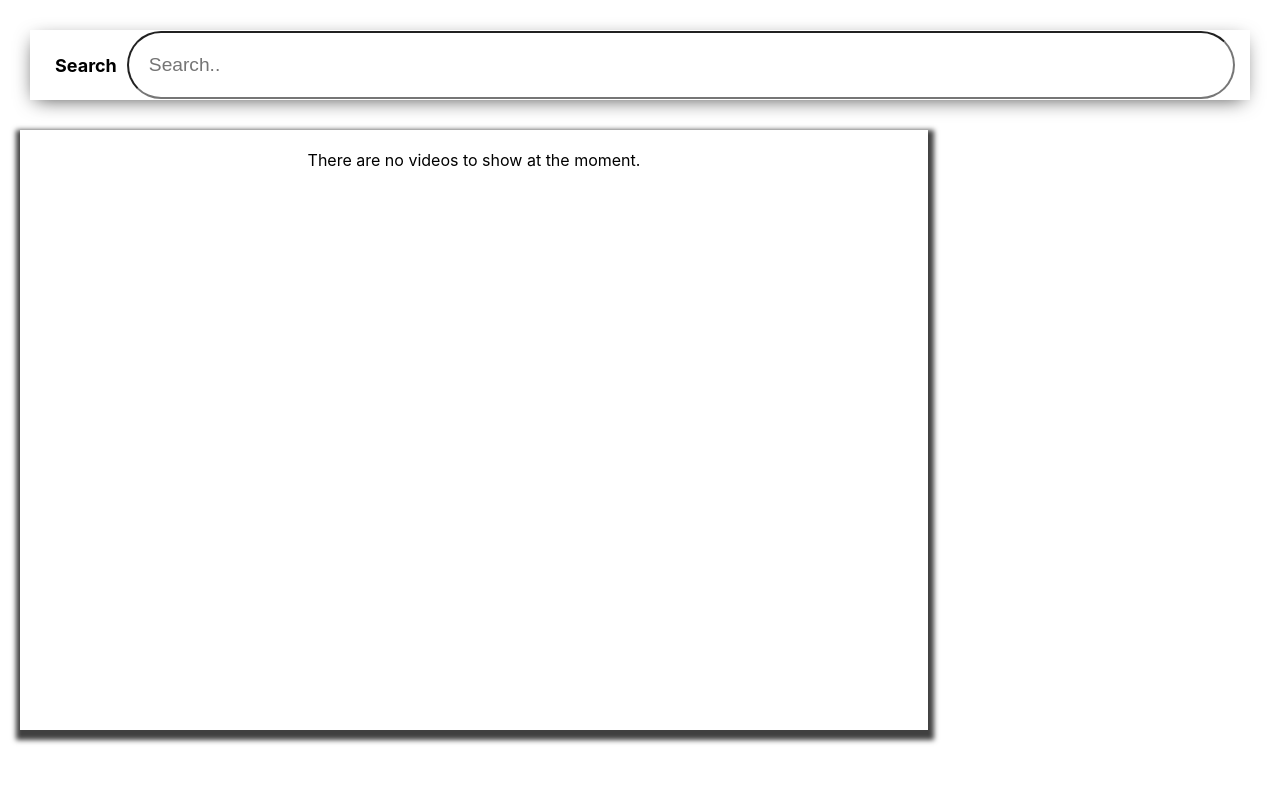
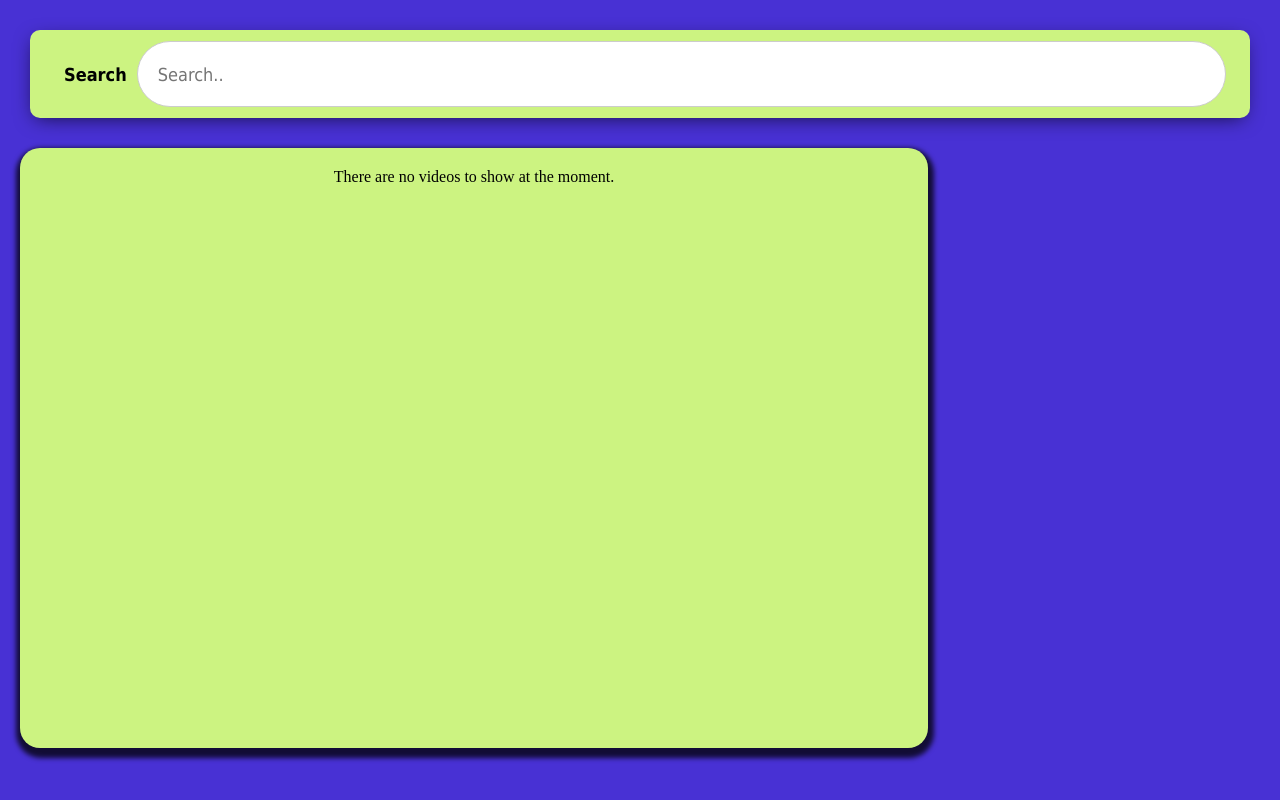
Before and after one commit to pras306/video-browser, a React app: page / in a window 1280 px wide. Built offline with nearby package versions, Linux system fonts and the light colour scheme.

Commit message:
Update UI Designs, Component Styling

```diff
--- a/src/components/SearchBar/SearchBar.css
+++ b/src/components/SearchBar/SearchBar.css
@@ -1,9 +1,10 @@
 .search-bar{
     margin: 20px;
-    padding: 15px;
+    padding: 1.5em;
     height: 5vh;
     flex: 1;
-    background-color: white;
+    background-color: var(--bgc-secondary);
+    border-radius: 10px;
     box-shadow: -1px 5px 20px -6px rgb(0,0,0,0.75);
 }
 
@@ -14,6 +15,7 @@
 }
 
 .search-bar__form > label{
+    font-family: var(--ff-primary);
     font-size: large;
     font-weight: bold;
     margin: 0 10px;
@@ -21,12 +23,21 @@
 
 .search-bar__form > input{
     flex: 1;
-    font-size: larger;
+    font-family: var(--ff-primary);
+    font-size: large;
     padding: 12px 20px;
     height: 100%;
     border-radius: 50px;
+    border: 1px solid #ccc;
 }
 
 .search-bar__form > input:focus{
-    background-color: lightblue;
+    outline: none;
+    background-color: var(--bgc-primary);
+    color: var(--bgc-secondary);
+    border: 2px solid black;
 }
+
+.search-bar__form > input:focus::placeholder {
+    color: var(--bgc-secondary);
+}
--- a/src/components/VideoItem/VideoItem.css
+++ b/src/components/VideoItem/VideoItem.css
@@ -3,9 +3,10 @@
     flex-flow: row;
     width: 100%;
     height: 100px;
-    margin: 10px;
-    padding: 10px;
+    margin: 10px 0;
+    padding: 10px 0 10px 10px;
     border-bottom: 1px solid lightgray;
+    background-color: var(--bgc-secondary);
     cursor: pointer;
 }
 
@@ -15,6 +16,9 @@
 }
 
 .video-item__title{
-    width: 300px;
+    font-family: var(--ff-primary);
+    font-size: 0.85rem;
+    width: 60%;
     align-self: center;
+    padding: 0.2em;
 }
--- a/src/components/VideoList/VideoList.css
+++ b/src/components/VideoList/VideoList.css
@@ -4,4 +4,19 @@
     flex: 1;
     overflow-y: scroll;
     overflow-x: hidden;
+    padding-left: 0.5em;
 }
+
+.video-list::-webkit-scrollbar {
+    width: 10px;
+}
+
+.video-list::-webkit-scrollbar-thumb {
+    background: darkgrey;
+    box-shadow: inset 2px 2px 5px 0 rgba(#fff, 0.5);
+    border-radius: 100px;
+}
+
+.video-list::-webkit-scrollbar-thumb:hover {
+    background-image: linear-gradient(180deg, #D0368A 0%, #708AD4 99%);
+}
--- a/src/components/VideoTile/VideoTile.css
+++ b/src/components/VideoTile/VideoTile.css
@@ -2,6 +2,8 @@
     display: flex;
     flex-direction: column;
     width: 70%;
+    background-color: #CCF381;
+    border-radius: 20px;
     box-shadow: 1px 5px 5px 5px rgba(0, 0, 0, 0.75);
     padding: 20px;
 }
@@ -10,6 +12,15 @@
     height: 100%;
 }
 
+.video-tile__segment > h2 {
+    font-family: var(--ff-primary);
+    font-size: 1.3rem !important;
+}
+
+.video-tile__segment > p {
+    font-family: var(--ff-primary);
+}
+
 .video-tile__segment__video{
     width: 100%;
     height: 80%;
--- a/src/containers/App.css
+++ b/src/containers/App.css
@@ -1,3 +1,5 @@
 .app {
   text-align: center;
+  height: 100vh;
+  background-color: var(--bgc-primary);
 }
--- a/src/index.css
+++ b/src/index.css
@@ -1,10 +1,11 @@
+:root {
+  --bgc-primary: #4831D4;
+  --bgc-secondary: #CCF381;
+  --ff-primary: Tahoma, sans-serif;
+}
+
 body {
   margin: 0;
-  font-family: -apple-system, BlinkMacSystemFont, 'Segoe UI', 'Roboto', 'Oxygen',
-    'Ubuntu', 'Cantarell', 'Fira Sans', 'Droid Sans', 'Helvetica Neue',
-    sans-serif;
-  -webkit-font-smoothing: antialiased;
-  -moz-osx-font-smoothing: grayscale;
 }
 
 code {
```
